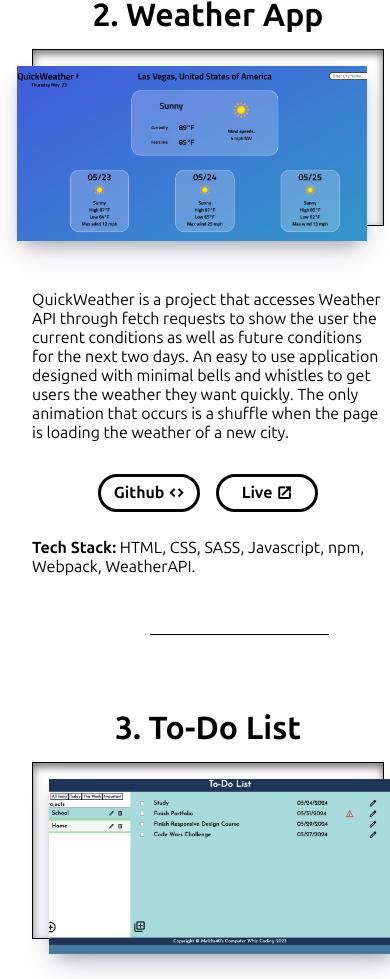
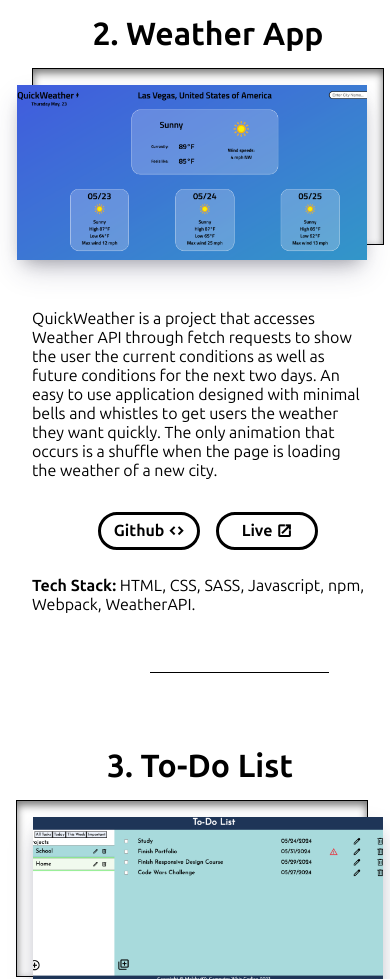
Before and after one commit to Melchs40/homepage, a website built with webpack: page dist/index.html in a window 390 px wide. Shown: the part 2857-3836 px from the top of the page. Built offline with nearby package versions, Linux system fonts and the light colour scheme; files whose address does not match are found by name.

Commit message:
Edit project image margins on mobile browsers

```diff
--- a/src/projects.js
+++ b/src/projects.js
@@ -62,6 +62,7 @@ battleshipContainer.appendChild(battleshipTech);
 
 let battleshipImCon = document.createElement('div');
 battleshipImCon.classList.add('project-image-container-odd');
+battleshipImCon.setAttribute('id', 'battleship-image-container');
 battleshipContainer.appendChild(battleshipImCon);
 
 let battleshipImage = document.createElement('img');
@@ -86,11 +87,12 @@ weatherAppTitle.classList.add('project-title-even');
 weatherAppTitle.innerHTML = '2. Weather App';
 weatherAppContainer.appendChild(weatherAppTitle);
 
-let weatherappPara = document.createElement('p');
-weatherappPara.classList.add('project-para-even');
-weatherappPara.innerHTML =
+let weatherAppPara = document.createElement('p');
+weatherAppPara.classList.add('project-para-even');
+weatherAppPara.setAttribute('id', 'weather-app-para');
+weatherAppPara.innerHTML =
   'QuickWeather is a project that accesses Weather API through fetch requests to show the user the current conditions as well as future conditions for the next two days. An easy to use application designed with minimal bells and whistles to get users the weather they want quickly. The only animation that occurs is a shuffle when the page is loading the weather of a new city.';
-weatherAppContainer.appendChild(weatherappPara);
+weatherAppContainer.appendChild(weatherAppPara);
 
 let weatherAppSource = document.createElement('a');
 weatherAppSource.classList.add('project-source-even');
@@ -114,6 +116,7 @@ weatherAppContainer.appendChild(weatherAppTech);
 
 let weatherAppImCon = document.createElement('div');
 weatherAppImCon.classList.add('project-image-container-even');
+weatherAppImCon.setAttribute('id', 'weather-app-image-container');
 weatherAppContainer.appendChild(weatherAppImCon);
 
 let weatherAppImage = document.createElement('img');
@@ -166,6 +169,7 @@ todoContainer.appendChild(todoTech);
 
 let todoImCon = document.createElement('div');
 todoImCon.classList.add('project-image-container-odd');
+todoImCon.setAttribute('id', 'todo-image-container');
 todoContainer.appendChild(todoImCon);
 
 let todoImage = document.createElement('img');
@@ -192,6 +196,7 @@ restaurantContainer.appendChild(restaurantTitle);
 
 let restaurantPara = document.createElement('p');
 restaurantPara.classList.add('project-para-even');
+restaurantPara.setAttribute('id', 'restaurant-para');
 restaurantPara.innerHTML =
   'This project is a business webpage with different pages built within it. There is a main introductory splash page featuring information about the business as well as the company logo. Different modules were created for additional pages with buttons for them in the nav bar. These buttons include links to new pages which are for their products and specials, an events page, a contact us form (disabled on this example page), and one button that brings the user back to the home page.';
 restaurantContainer.appendChild(restaurantPara);
@@ -218,6 +223,7 @@ restaurantContainer.appendChild(restaurantTech);
 
 let restaurantImCon = document.createElement('div');
 restaurantImCon.classList.add('project-image-container-even');
+restaurantImCon.setAttribute('id', 'restaurant-image-container');
 restaurantContainer.appendChild(restaurantImCon);
 
 let restaurantImage = document.createElement('img');
@@ -269,6 +275,7 @@ libraryContainer.appendChild(libraryTech);
 
 let libraryImCon = document.createElement('div');
 libraryImCon.classList.add('project-image-container-odd');
+libraryImCon.setAttribute('id', 'library-image-container');
 libraryContainer.appendChild(libraryImCon);
 
 let libraryImage = document.createElement('img');
--- a/src/style.scss
+++ b/src/style.scss
@@ -631,6 +631,7 @@ button:hover {
   appearance: none;
   background-color: white;
   color: black;
+  border: 2px solid black;
   margin-left: 7rem;
   margin-top: 9rem;
   border-radius: 2rem;
@@ -966,4 +967,20 @@ button:hover {
     border-bottom-left-radius: 25px;
     border-bottom-right-radius: 25px;
   }
+
+  #battleship-image-container,
+  #todo-image-container {
+    margin-left: -1rem;
+  }
+
+  #library-image-container {
+    margin-left: -1rem;
+  }
+
+  #weather-app-para,
+  #weather-image-container,
+  #restaurant-para,
+  #restaurant-image-container {
+    margin-right: 1rem;
+  }
 }
```
Also changed, not shown: dist/bundle.js, src/style.css, 1 other file.
